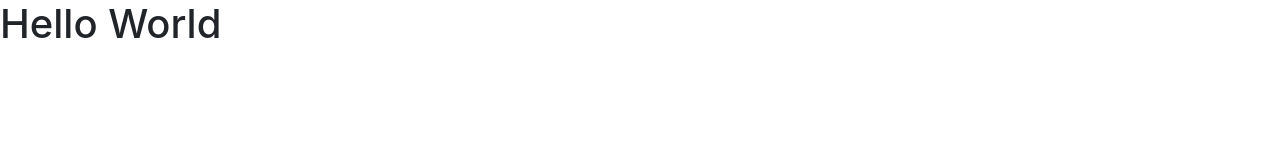
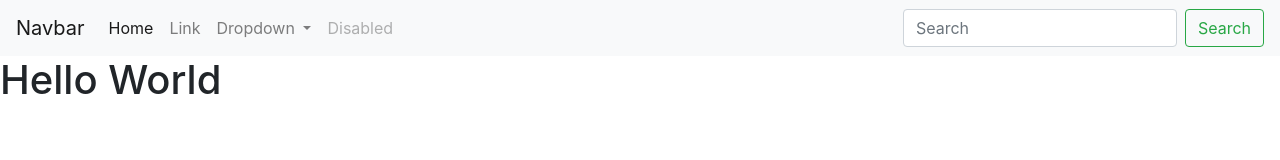
Before and after one commit to pappu116/Athena-Desing, a plain HTML site: page index.html in a window 1280 px wide. Drawn offline with nearby package versions, Linux system fonts and the light colour scheme.

Commit message:
first commit

```diff
--- a/index.html
+++ b/index.html
@@ -7,6 +7,50 @@
     <title>Athena-Desing</title>
 </head>
 <body>
+    <main>
+        <section>
+            <nav class="navbar navbar-expand-lg navbar-light bg-light">
+                <a class="navbar-brand" href="#">Navbar</a>
+                <button class="navbar-toggler" type="button" data-toggle="collapse" data-target="#navbarSupportedContent"
+                    aria-controls="navbarSupportedContent" aria-expanded="false" aria-label="Toggle navigation">
+                    <span class="navbar-toggler-icon"></span>
+                </button>
+
+                <div class="collapse navbar-collapse" id="navbarSupportedContent">
+                    <ul class="navbar-nav mr-auto">
+                        <li class="nav-item active">
+                            <a class="nav-link" href="#">Home <span class="sr-only">(current)</span></a>
+                        </li>
+                        <li class="nav-item">
+                            <a class="nav-link" href="#">Link</a>
+                        </li>
+                        <li class="nav-item dropdown">
+                            <a class="nav-link dropdown-toggle" href="#" id="navbarDropdown" role="button" data-toggle="dropdown"
+                                aria-haspopup="true" aria-expanded="false">
+                                Dropdown
+                            </a>
+                            <div class="dropdown-menu" aria-labelledby="navbarDropdown">
+                                <a class="dropdown-item" href="#">Action</a>
+                                <a class="dropdown-item" href="#">Another action</a>
+                                <div class="dropdown-divider"></div>
+                                <a class="dropdown-item" href="#">Something else here</a>
+                            </div>
+                        </li>
+                        <li class="nav-item">
+                            <a class="nav-link disabled" href="#" tabindex="-1" aria-disabled="true">Disabled</a>
+                        </li>
+                    </ul>
+                    <form class="form-inline my-2 my-lg-0">
+                        <input class="form-control mr-sm-2" type="search" placeholder="Search" aria-label="Search">
+                        <button class="btn btn-outline-success my-2 my-sm-0" type="submit">Search</button>
+                    </form>
+                </div>
+            </nav>
+        </main>
+    </section>
     <h1>Hello World</h1>
+    <script src="https://code.jquery.com/jquery-3.5.1.slim.min.js"></script>
+    <script src="https://cdn.jsdelivr.net/npm/popper.js@1.16.1/dist/umd/popper.min.js"></script>
+    <script src="https://cdn.jsdelivr.net/npm/bootstrap@4.5.3/dist/js/bootstrap.min.js"></script>
 </body>
 </html>
```
